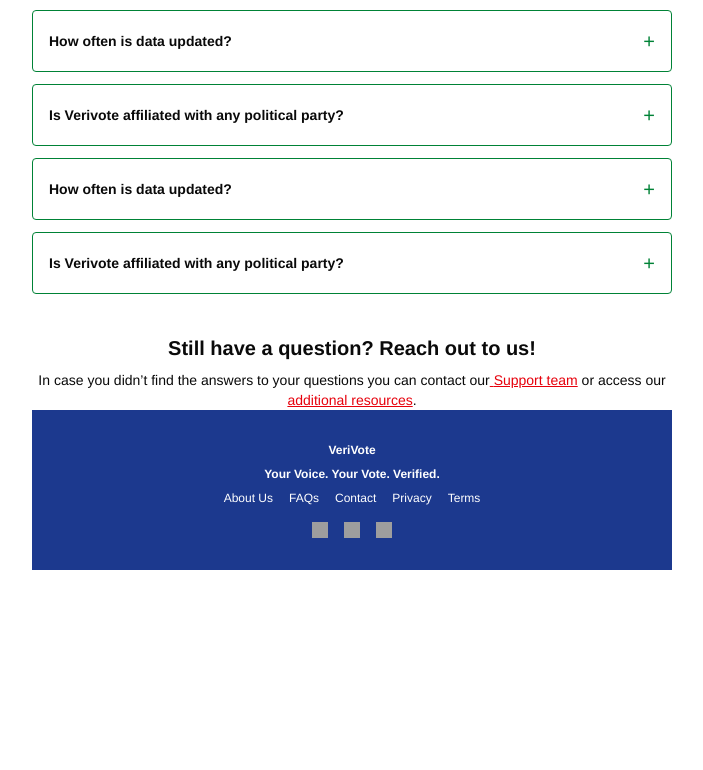
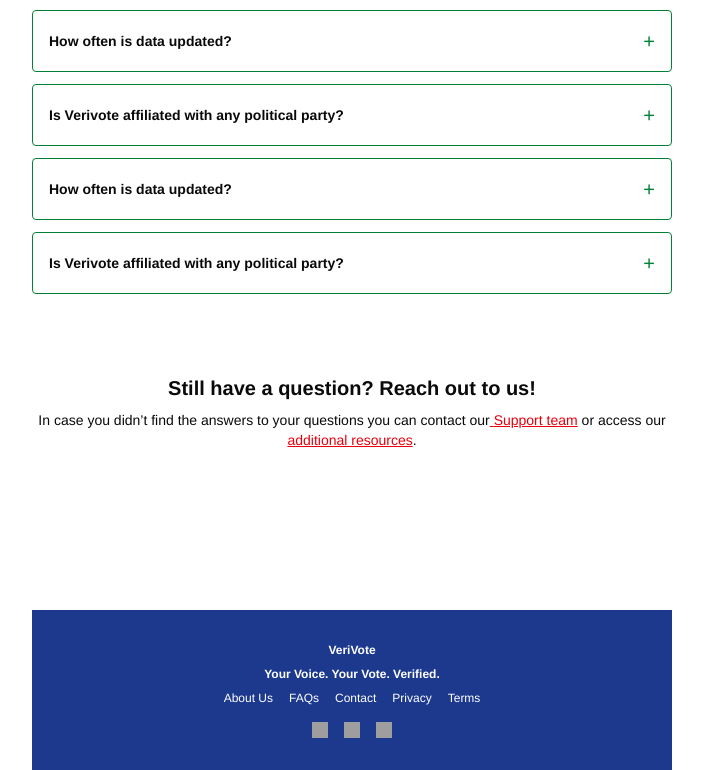
Before and after one commit to jaime8793/verivote, a React (Vite) app: page /faqs in a window 1280 px wide. Shown: the part 610-1380 px from the top of the page, without its empty margins (288-991 px from the left). Before the commit the page ends 1180 px from the top, so only its background shows below. Built offline with nearby package versions, Linux system fonts and the light colour scheme; grey boxes are pictures that could not be loaded.

Commit message:
Refactor code

```diff
--- a/src/vvComponents/faqs.tsx
+++ b/src/vvComponents/faqs.tsx
@@ -56,7 +56,7 @@ export default function FAQsPage() {
           </div>
         ))}
       </div>
-      <div className="text-center mt-10">
+      <div className="text-center mt-20 mb-40">
         <h2 className="text-xl font-bold">
           Still have a question? Reach out to us!
         </h2>
```
